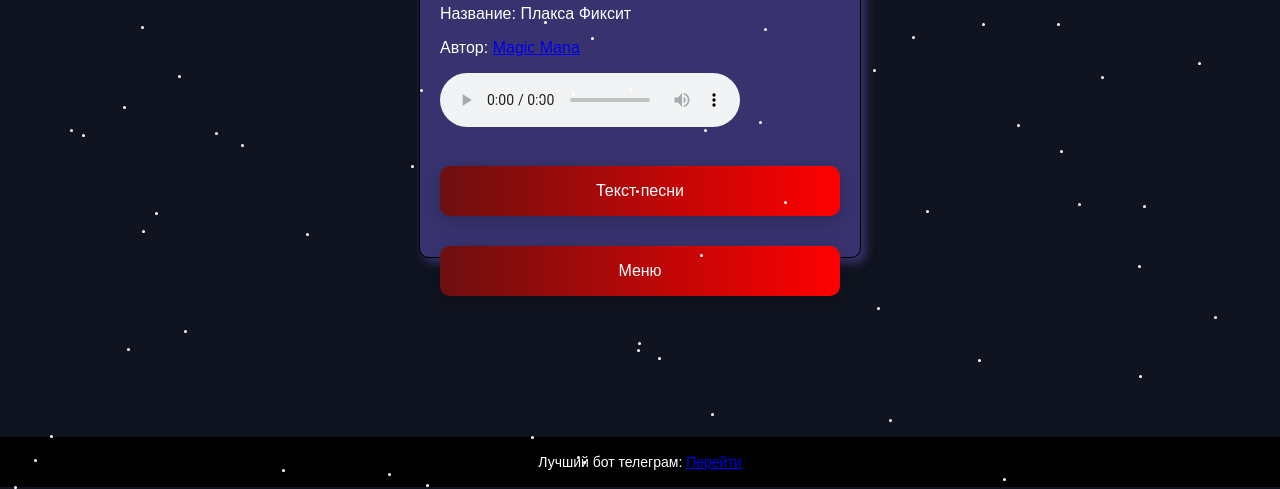
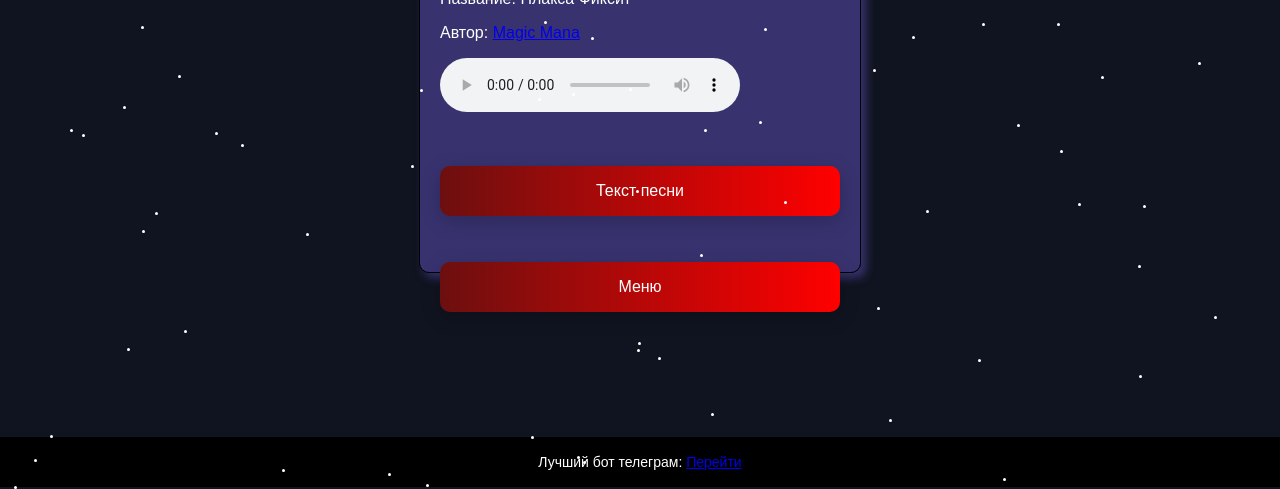
Before and after one commit to danyagreench/grandom.github.io, a plain HTML site: page pf.html in a window 1280 px wide. Shown: the part 313-802 px from the top of the page. Drawn offline with Linux system fonts and the light colour scheme.

Commit message:
Update pf.html

```diff
--- a/pf.html
+++ b/pf.html
@@ -27,7 +27,7 @@
   #box1 {
     width: calc(100vw - 40px);
     max-width: 400px;
-    height: 300px;
+    height: 330px;
     background-color: rgba(96, 80, 190, 0.5);
     padding: 20px;
     border: 1px solid #000;
@@ -202,7 +202,7 @@
 
     #open-modal2 {
       position: absolute;
-      top: 73%;
+      top: 75%;
       left: 50%;
       transform: translate(-50%, -50%);
       width: 10px;
```
